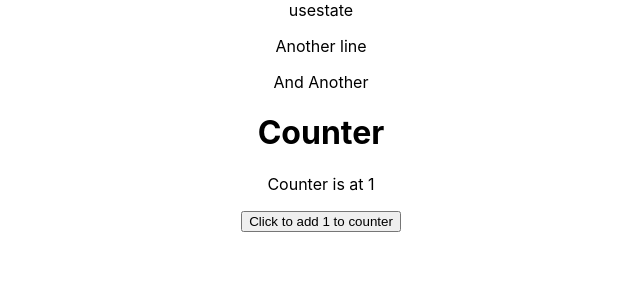
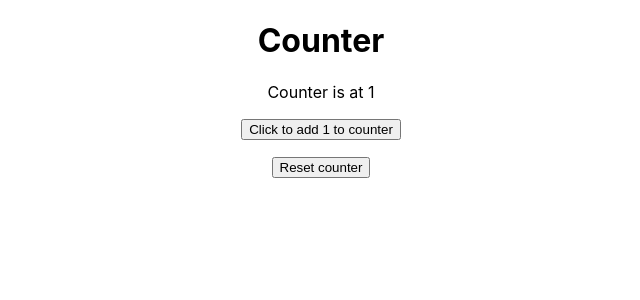
Before and after one commit to DaniBena1/usestate, a React (Create React App) app: page / in a window 1280 px wide. Shown: the top 300 px of the page, without its empty margins (319-959 px from the left). Built offline with nearby package versions, Linux system fonts and the light colour scheme.

Commit message:
Add reset button

```diff
--- a/src/App.js
+++ b/src/App.js
@@ -4,9 +4,6 @@ import Counter from './Counter';
 function App() {
   return (
     <div className="App">
-      usestate
-      <p>Another line</p>
-      <p>And Another</p>
       <Counter/>
     </div>
   );
--- a/src/Counter.js
+++ b/src/Counter.js
@@ -10,11 +10,21 @@ function Counter() {
         )
         // console.log(count)
     }
+    function reset(){
+      setCount(
+          function(oldCount){
+              return 0
+          }
+      )
+    }
+
     return (
       <div className="Counter">
         <h1>Counter</h1>
         <p>Counter is at {count}</p>
         <button onClick={incr}>Click to add 1 to counter</button>
+        <p></p>
+        <button onClick={reset}>Reset counter</button>
       </div>
     );
   }
```
